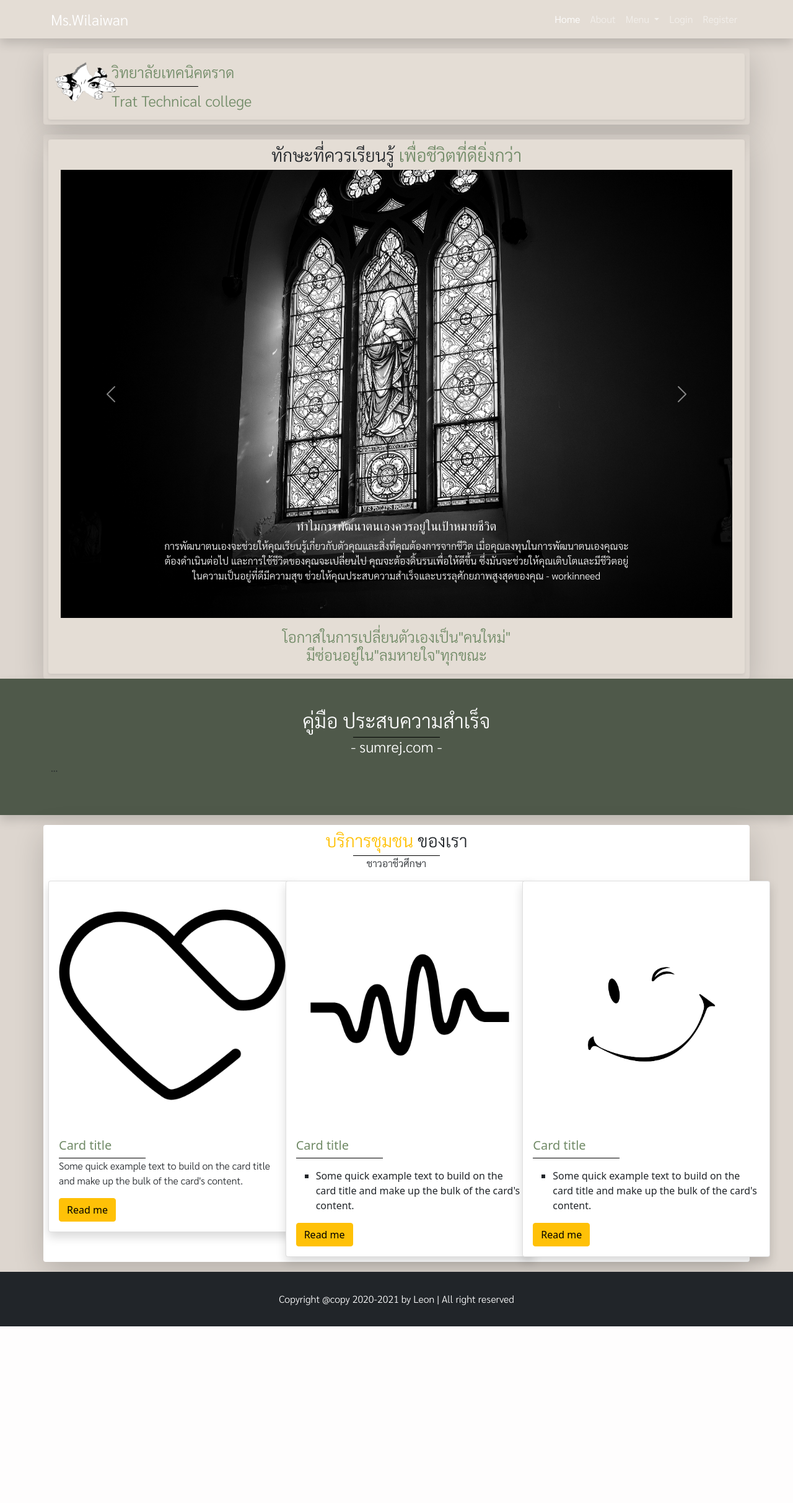
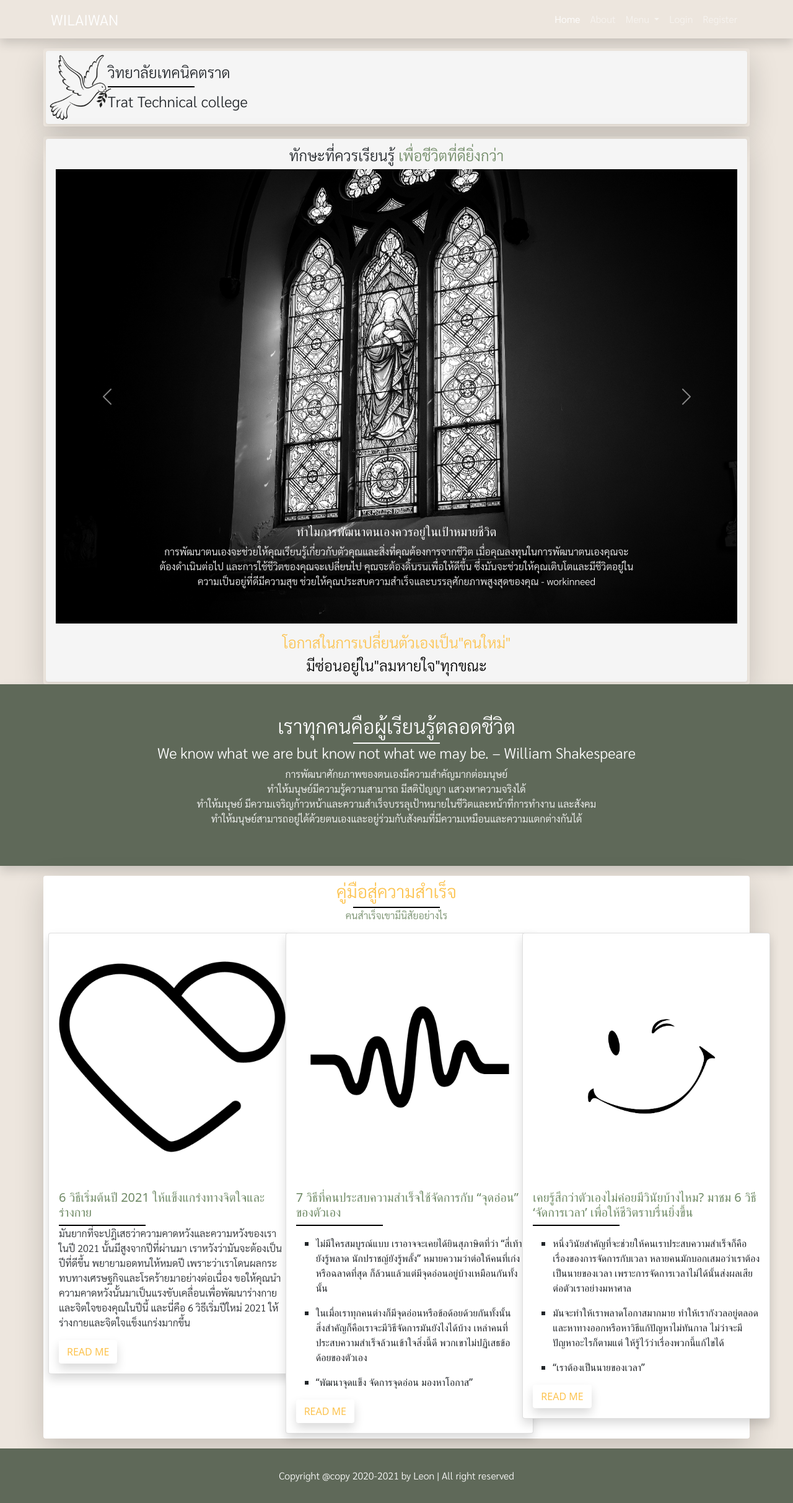
Before and after one commit to KLAIIIII/dip2-website9, a PHP site: page / in a window 1280 px wide. Shown: the whole page at 62% size. Before the commit the page ends 2140 px from the top, so only its background shows below. Run offline with PHP 8.4, Linux system fonts and the light colour scheme.

Commit message:
Update 06/01/2021 16:15

```diff
--- a/css/customer.css
+++ b/css/customer.css
@@ -12,7 +12,7 @@ navbar-brand,nav-link active{
 
 .underline{
     width: 140px;
-    height: 1px;
+    height: 2px;
     background-color: black;
 }
 
--- a/includes/footer.php
+++ b/includes/footer.php
@@ -1,8 +1,8 @@
-<body style="background-color: #ddd6cf;">
+<body style="background-color: #ede6de;">
 <!-- Option 1: Bootstrap Bundle with Popper -->
 <script src="js/bootstrap.bundle.min.js"></script>
 
-<nav class="navbar navbar-expand-lg navbar-light bg-dark text-white">
+<nav class="navbar navbar-expand-lg navbar-light text-white" style="background-color: #5f6959">
     <div class="container-fluid p-4">
         <div class="mx-auto">
             Copyright @copy 2020-2021 by Leon | All right reserved
--- a/includes/headertop.php
+++ b/includes/headertop.php
@@ -1,13 +1,13 @@
-<div class="container shadow-lg mt-3 p-2 rounded text-white" >
-    <div class="shadow-sm p-2 md-1 rounded" style="background-color: #e4ddd5">
+<div class="container shadow-lg mt-3 p-1 rounded text-dark">
+    <div class="shadow-sm p-1 md-1 rounded" style="background-color: #f5f5f5">
         <div class="row" >
             <div class="col-md-1">
                 <div style="width: 6.5rem;">
-                    <img src="images/girl.png" class="card-img-top" alt="image">
+                    <img src="images/Bird.png" class="card-img-top" alt="image">
                 </div>
             </div>
 
-            <div class="col-md-11" style="color: #708a66;">
+            <div class="col-md-11 mt-2" >
                 <div style="width: 15rem;">
                     <h4 class="ml-auto mt-2">วิทยาลัยเทคนิคตราด</h4>
                     <div class="underline ml-auto mb-2"></div>
--- a/includes/navbar.php
+++ b/includes/navbar.php
@@ -1,6 +1,6 @@
-<nav class="navbar navbar-expand-lg navbar-dark sticky-top shadow" style="background-color: #e4ddd5">
+<nav class="navbar navbar-expand-lg navbar-dark sticky-top shadow text-dark" style="background-color: #ede6de">
   <div class="container">
-    <a class="navbar-brand fs-4" href="#">Ms.Wilaiwan</a>
+    <a class="navbar-brand fs-4" href="#">WILAIWAN</a>
     <button class="navbar-toggler" type="button" data-bs-toggle="collapse" data-bs-target="#navbarSupportedContent" aria-controls="navbarSupportedContent" aria-expanded="false" aria-label="Toggle navigation">
       <span class="navbar-toggler-icon"></span>
     </button>
--- a/includes/section.php
+++ b/includes/section.php
@@ -1,17 +1,20 @@
-<div class="py-5 shadow" style="background-color: #4f594a">
+<div class="py-5 shadow" style="background-color: #5f6959;">
     <div class="container">
 
         <div class="row">
             <div class="col-md-12">
-                <h2 class="text-center text-white"><span>คู่มือ</span> <span>ประสบความสำเร็จ</span></h2>
-                <div class="underline mx-auto"></div>
-                <h4 class="text-center text-white">- sumrej.com -</h4>
+                <h2 class="text-center text-white"><span>เราทุกคนคือผู้เรียนรู้ตลอดชีวิต</span> <span></span></h2>
+                <div class="underline mx-auto" style="background-color:white;"></div>
+                <h4 class="text-center text-white">We know what we are but know not what we may be. – William Shakespeare</h4>
             </div>
         </div>
 
         <div class="row">
-            <div class="col-md-12">
-                <p>...</p>
+            <div class="col-md-12 text-center text-white">
+                <p>การพัฒนาศักยภาพของตนเองมีความสำคัญมากต่อมนุษย์ <br>
+                    ทำให้มนุษย์มีความรู้ความสามารถ มีสติปัญญา แสวงหาความจริงได้ <br>
+                    ทำให้มนุษย์ มีความเจริญก้าวหน้าและความสำเร็จบรรลุเป้าหมายในชีวิตและหน้าที่การทำงาน และสังคม <br>
+                    ทำให้มนุษย์สามารถอยู่ได้ด้วยตนเองและอยู่ร่วมกับสังคมที่มีความเหมือนและความแตกต่างกันได้</p>
             </div>
         </div>
 
--- a/includes/section2.php
+++ b/includes/section2.php
@@ -1,9 +1,9 @@
 <div class="container shadow-lg mt-3 mb-3 p-2 bg-body rounded shadow">
     <div class="row">
         <div class="col-md-12">
-            <h3 class="text-center"><span class="text-warning">บริการชุมชน</span> ของเรา</h3>
+            <h3 class="text-center"><span style="color:#fcc34f;">คู่มือสู่ความสำเร็จ</span style="color: #708a66;"></h3>
             <div class="underline mx-auto"></div>
-            <p class="text-center">ชาวอาชีวศึกษา</p>
+            <p class="text-center" style="color:#708a66;">คนสำเร็จเขามีนิสัยอย่างไร</p>
         </div>
     </div>
 
@@ -12,10 +12,14 @@
                 <div class="card shadow" style="width: 25rem;">
                     <img src="images/services/Heart.png" class="card-img-top" alt="images">
                         <div class="card-body">
-                            <h5 class="card-title">Card title</h5>
+                            <h5 class="card-title">6 วิธีเริ่มต้นปี 2021 ให้แข็งแกร่งทางจิตใจและร่างกาย</h5>
                                 <div class="underline"></div>
-                                    <p class="card-text">Some quick example text to build on the card title and make up the bulk of the card's content.</p>
-                                    <a href="#" class="btn btn-warning">Read me</a>
+                                    <p class="card-text">มันยากที่จะปฎิเสธว่าความคาดหวังและความหวังของเราในปี 2021 นั้นมีสูงจากปีที่ผ่านมา เราหวังว่ามันจะต้องเป็นปีที่ดีขึ้น
+                                        พยายามอดทนให้หมดปี เพราะว่าเราโดนผลกระทบทางเศรษฐกิจและโรคร้ายมาอย่างต่อเนื่อง
+                                        ขอให้คุณนำความคาดหวังนั้นมาเป็นแรงขับเคลื่อนเพื่อพัฒนาร่างกายและจิตใจของคุณในปีนี้ และนี่คือ 6
+                                        วิธีเริ่มปีใหม่ 2021 ให้ร่างกายและจิตใจแข็งแกร่งมากขึ้น</p>
+                                    <a href="https://sumrej.com/6-ways-to-start-2021-mentally-and-physically-strong-1-2021/" class="btn byn-white shadow" style="color:#fcc34f;">READ ME</a>
+
                                 </div>
                         </div>
                 </div>
@@ -24,14 +28,20 @@
                 <div class="card shadow" style="width: 25rem;">
                     <img src="images/services/waves.png" class="card-img-top" alt="...">
                         <div class="card-body">
-                            <h5 class="card-title">Card title</h5>
+                            <h5 class="card-title">7 วิธีที่คนประสบความสำเร็จใช้จัดการกับ “จุดอ่อน” ของตัวเอง</h5>
                                 <div class="underline"></div>
                                 <p class="card-text">
                                     <ul type="square">
-                                     <li>Some quick example text to build on the card title and make up the bulk of the card's content.</li>
+                                     <li>ไม่มีใครสมบูรณ์แบบ เราอาจจะเคยได้ยินสุภาษิตที่ว่า “สี่เท้ายังรู้พลาด นักปราชญ์ยังรู้พลั้ง” หมายความว่าต่อให้คนที่เก่งหรือฉลาดที่สุด ก็ล้วนแล้วแต่มีจุดอ่อนอยู่บ้างเหมือนกันทั้งนั้น</li>
+                                    </ul>
+                                    <ul type="square">
+                                     <li>ในเมื่อเราทุกคนต่างก็มีจุดอ่อนหรือข้อด้อยด้วยกันทั้งนั้น สิ่งสำคัญก็คือเราจะมีวิธีจัดการมันยังไงได้บ้าง เหล่าคนที่ประสบความสำเร็จล้วนเข้าใจสิ่งนี้ดี พวกเขาไม่ปฏิเสธข้อด้อยของตัวเอง</li>
+                                    </ul>
+                                    <ul type="square">
+                                     <li>“พัฒนาจุดแข็ง จัดการจุดอ่อน มองหาโอกาส”</li>
                                     </ul>
                                 </p>
-                                    <a href="#" class="btn btn-warning">Read me</a>
+                                <a href="https://sumrej.com/7-ways-deal-with-your-weaknesses/" class="btn byn-white shadow" style="color:#fcc34f;">READ ME</a>
                                 </div>
                         </div>
                 </div>
@@ -40,14 +50,20 @@
                 <div class="card shadow" style="width: 25rem;">
                     <img src="images/services/smile.png" class="card-img-top" alt="...">
                         <div class="card-body">
-                            <h5 class="card-title">Card title</h5>
+                            <h5 class="card-title">เคยรู้สึกว่าตัวเองไม่ค่อยมีวินัยบ้างไหม? มาชม 6 วิธี ‘จัดการเวลา’ เพื่อให้ชีวิตราบรื่นยิ่งขึ้น</h5>
                                 <div class="underline"></div>
                                 <p class="card-text">
                                     <ul type="square">
-                                     <li>Some quick example text to build on the card title and make up the bulk of the card's content.</li>
+                                     <li>หนึ่งวินัยสำคัญที่จะช่วยให้คนเราประสบความสำเร็จก็คือเรื่องของการจัดการกับเวลา หลายคนมักบอกเสมอว่าเราต้องเป็นนายของเวลา เพราะการจัดการเวลาไม่ได้นั้นส่งผลเสียต่อตัวเราอย่างมหาศาล</li>
+                                    </ul>
+                                    <ul type="square">
+                                     <li>มันจะทำให้เราพลาดโอกาสมากมาย ทำให้เรากังวลอยู่ตลอดและหาทางออกหรือหาวิธีแก้ปัญหาไม่ทันกาล ไม่ว่าจะมีปัญหาอะไรก็ตามแต่ ให้รู้ไว้ว่าเรื่องพวกนี้แก้ไขได้</li>
+                                    </ul>
+                                    <ul type="square">
+                                     <li>“เราต้องเป็นนายของเวลา”</li>
                                     </ul>
                                 </p>
-                                    <a href="#" class="btn btn-warning">Read me</a>
+                                    <a href="https://sumrej.com/6-time-management-tips/" class="btn byn-white shadow" style="color:#fcc34f;">READ ME</a>
                                 </div>
                         </div>
                 </div>
--- a/includes/slider.php
+++ b/includes/slider.php
@@ -1,13 +1,13 @@
-<div class="container shadow-lg mt-3 p-2 rounded" >
-    <div class="shadow-sm p-2 md-1 rounded" style="background-color: #e4ddd5;">
+<div class="container shadow-lg mt-3 p-1 rounded" >
+    <div class="shadow-sm p-1 md-1 rounded" style="background-color: #f5f5f5;">
         <div class="row">
             <div class="col-md-12">
 
-                <div class="card-text text-center">
-                    <h3>
+                <div class="card-text text-center mt-2">
+                    <h4>
                       <span class="text-dark">ทักษะที่ควรเรียนรู้</span>
                       <span style="color: #708a66;">เพื่อชีวิตที่ดียิ่งกว่า</span>
-                    </h3>
+                    </h4>
                 </div>
 
             </div>
@@ -53,11 +53,9 @@
 <div class="row mt-3">
             <div class="col-md-12">
 
-                <div class="card-text text-center fw-bolder" style="color:#708a66;">
-                    <h4><span>
-                        โอกาสในการเปลี่ยนตัวเองเป็น"คนใหม่" <br>
-                        มีซ่อนอยู่ใน"ลมหายใจ"ทุกขณะ
-                    </span></h4>
+                <div class="card-text text-center fw-bold" style="color:black;">
+                    <h4><span style="color:#fcc34f;">โอกาสในการเปลี่ยนตัวเองเป็น"คนใหม่" <br></span></h4>
+                    <h4><span>มีซ่อนอยู่ใน"ลมหายใจ"ทุกขณะ</span></h4>
                 </div>
 
             </div>
```
Also changed, not shown: images/Bird.png (added).
